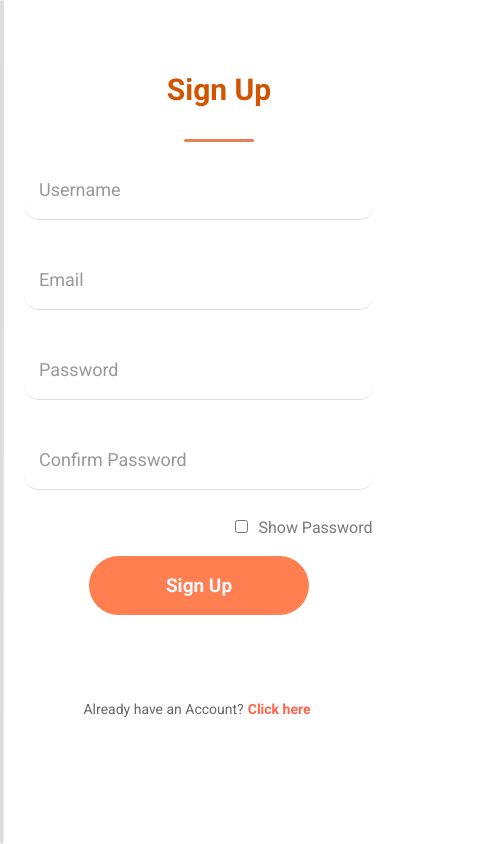
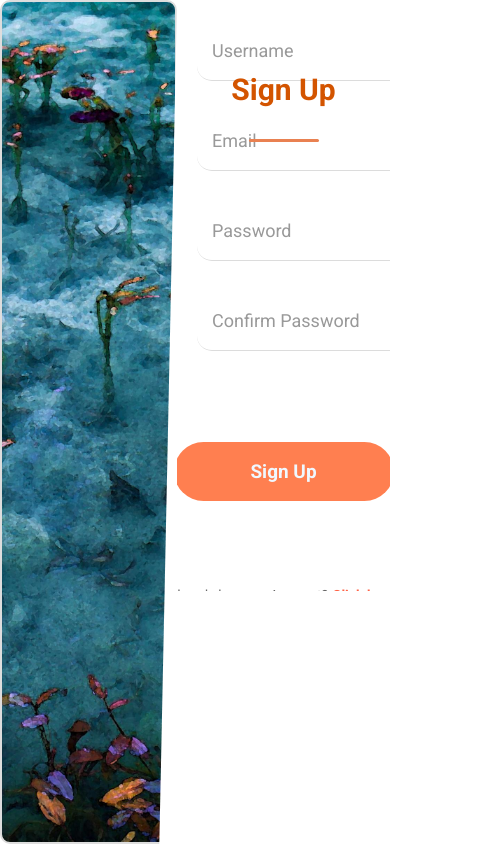
Before and after one commit to ZuuSaitoh/SWP391_Team3, a React (Vite) app in the folder website/koi-pond-building/: page /register in a window 390 px wide. Shown: the whole page, 479 px wide, since content can reach past the window. Built offline with nearby package versions, Linux system fonts and the light colour scheme.

Commit message:
fix error login css

```diff
--- a/website/koi-pond-building/src/page/login/login.css
+++ b/website/koi-pond-building/src/page/login/login.css
@@ -3,11 +3,14 @@
   display: flex;
   height: 100vh;
   width: 100vw;
+  overflow: hidden;
+  max-width: 100%;
 }
 
 /* Left side with image */
 .image-container3 {
   flex: 1;
+  max-width: 50%;
   background-image: url('../koi_photo/loginImg.jpg');
   background-size: cover;
   background-position: center;
@@ -19,12 +22,16 @@
 /* Right side form */
 .form-container {
   flex: 1;
+  max-width: 50%;
+  padding: 2vw;
   display: flex;
   flex-direction: column;
   justify-content: center;
-  padding: 2vw;
+  align-items: center;
   background-color: white;
   margin: 0;
+  overflow-y: auto;
+  overflow-x: hidden;
 }
 
 /* Original form container */
@@ -42,7 +49,8 @@
   align-items: center;
   gap: 25px;
   width: 100%;
-  margin-top: 50px;
+  margin-top: 0;
+  margin-bottom: 30px;
   border: none;
   background: none;
   box-shadow: none;
@@ -64,7 +72,9 @@
 }
 
 .inputs {
-  margin-top: 55px;
+  margin-top: 20px;
+  width: 100%;
+  max-width: 350px;
   display: flex;
   flex-direction: column;
   gap: 5px;
@@ -74,7 +84,7 @@
   display: flex;
   align-items: center;
   margin: auto;
-  width: 80%;
+  width: 100%;
   max-width: 350px;
   height: 70px;
   border: none;
@@ -89,7 +99,7 @@
   border-radius: 15px;
   outline: none;
   background: rgb(209, 209, 209);
-  font-size: 2vw;
+  font-size: 16px;
   border: none;
   padding-left: 15px;
   box-shadow: none;
@@ -103,7 +113,7 @@
 
 .already-haveAccount {
   text-align: center;
-  margin-top: -50px;
+  margin-top: 20px;
   color: #797979;
   font-size: 18px;
 }
@@ -124,10 +134,12 @@
   align-items: center;
   gap: 10px;
   margin-top: 20px;
+  width: 100%;
+  max-width: 350px;
 }
 
 .submit {
-  width: 80%;
+  width: 100%;
   max-width: 350px;
   padding: 10px;
   border-radius: 25px;
@@ -142,7 +154,7 @@
 }
 
 .google-submit {
-  width: 80%;
+  width: 100%;
   max-width: 350px;
   background-color: white !important;
   color: #757575;
@@ -207,7 +219,7 @@
   align-items: center;
   margin-top: 15px;
   position: relative;
-  width: 80%;
+  width: 100%;
   max-width: 350px;
   margin-left: auto;
   margin-right: auto;
@@ -251,19 +263,16 @@
   cursor: pointer;
 }
 
-
 .password-options,
 .forgot-password,
 .show-password {
   transform-origin: center;
 }
 
-
 .password-options::after {
   content: '';
   display: block;
   height: 20px;
-
 }
 
 .google-signin-button {
@@ -290,3 +299,24 @@
   height: 18px;
   margin-right: 10px;
 }
+
+
+@media (max-width: 768px) {
+  .login-container {
+    flex-direction: column;
+  }
+
+  .image-container3, .form-container {
+    max-width: 100%;
+  }
+
+  .image-container3 {
+    height: 30vh;
+    clip-path: polygon(0 0, 100% 0, 100% 100%, 0 90%);
+  }
+
+  .form-container {
+    height: 70vh;
+    padding: 5vw;
+  }
+}
```
